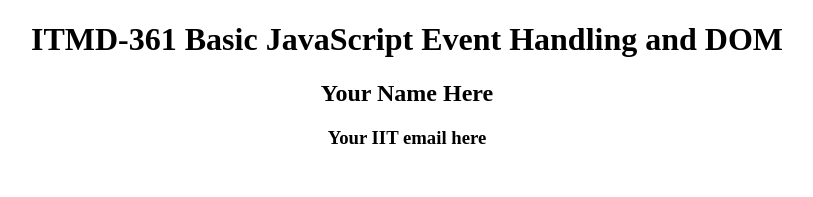
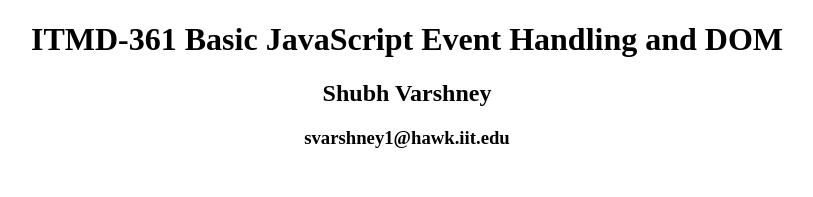
Before and after one commit to shubhvarshney/IIT-ITMD-361-Lab8, a plain HTML site: page index.html in a window 1280 px wide. Shown: the top 197 px of the page, without its empty margins (233-1046 px from the left). Drawn offline with Linux system fonts and the light colour scheme.

Commit message:
Update index.html to add name and email

```diff
--- a/index.html
+++ b/index.html
@@ -8,8 +8,8 @@
 </head>
 <body>
   <h1 class="center">ITMD-361 Basic JavaScript Event Handling and DOM</h1>
-  <h2 class="center">Your Name Here</h2>
-  <h3 class="center">Your IIT email here</h3>
+  <h2 class="center">Shubh Varshney</h2>
+  <h3 class="center">svarshney1@hawk.iit.edu</h3>
   <div id="container">
     <input id="entryinput" type="text" name="textentry" placeholder="Enter a Message">
     <div id="entrybutton">Alert Me</div>
```
